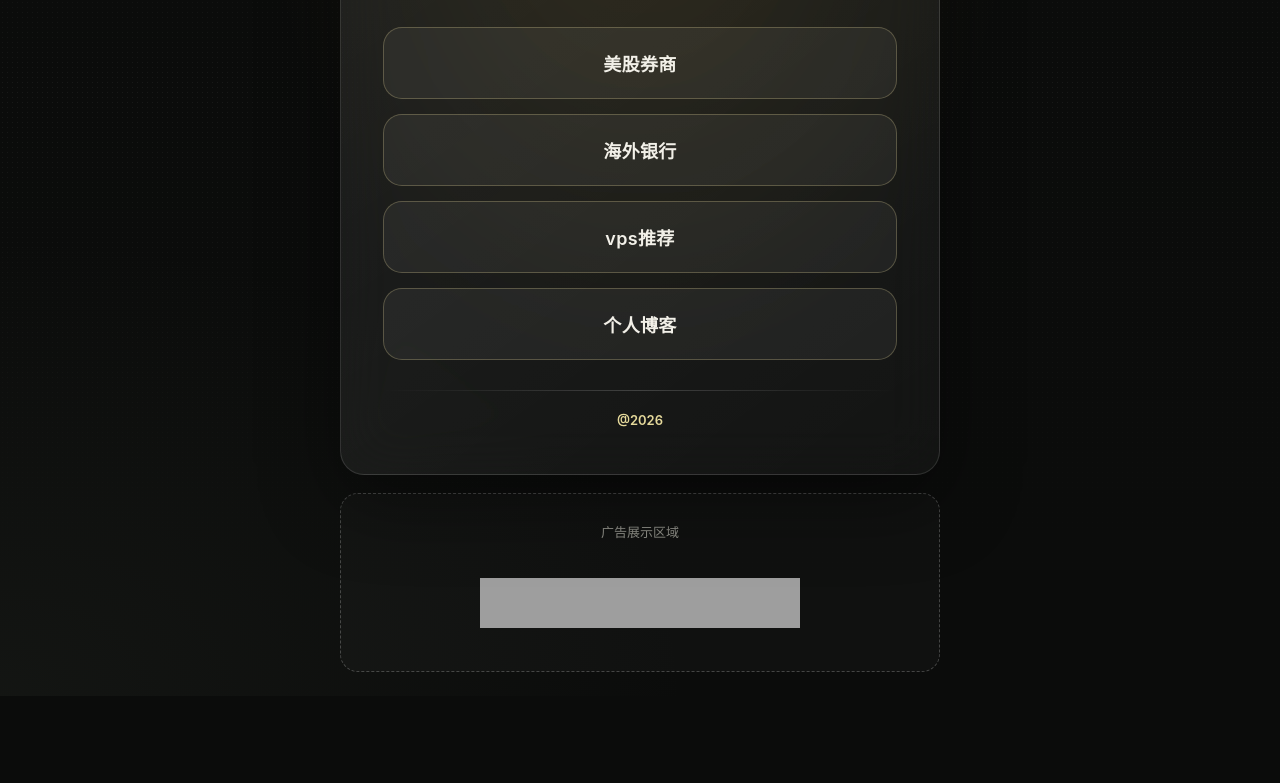
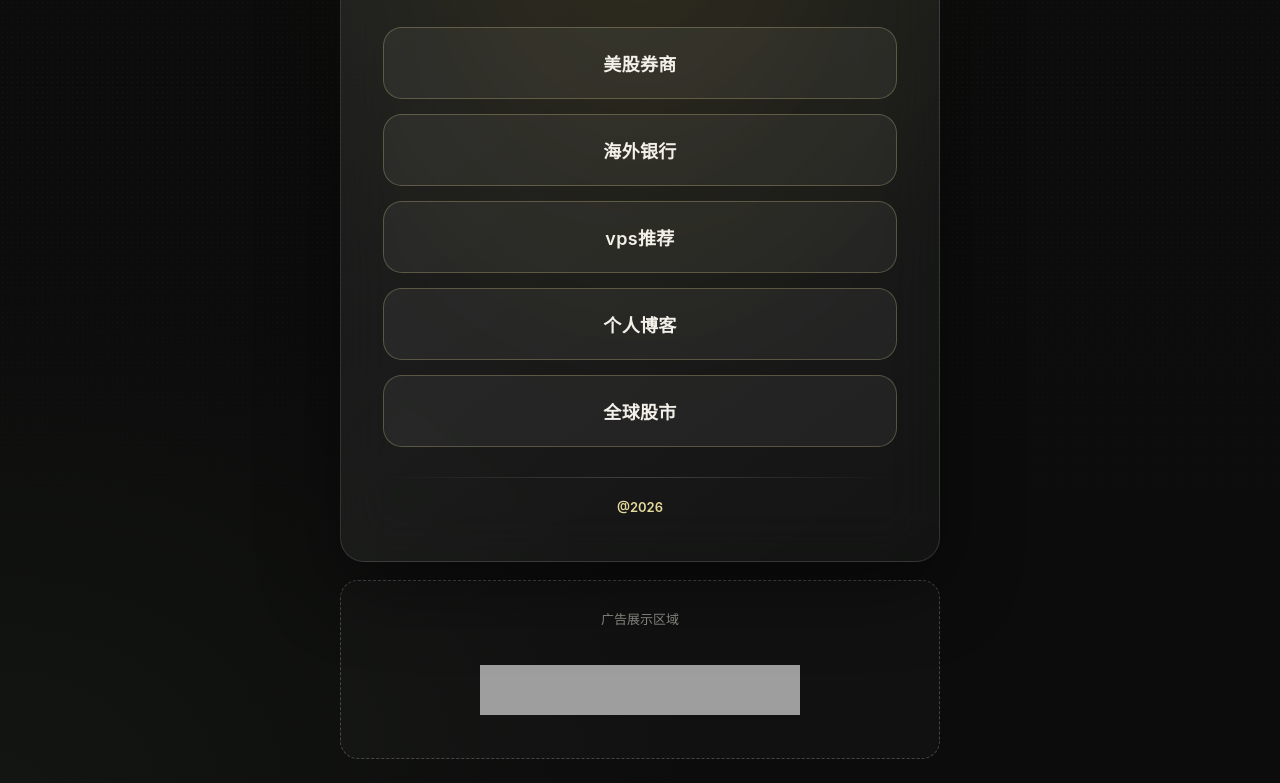
Before and after one commit to luo2002/nav, a plain HTML site: page index.html in a window 1280 px wide. Shown: the part 155-938 px from the top of the page. Before the commit the page ends 851 px from the top, so only its background shows below. Drawn offline with Linux system fonts and the light colour scheme; grey boxes are pictures that could not be loaded.

Commit message:
Update index.html

```diff
--- a/index.html
+++ b/index.html
@@ -188,6 +188,7 @@
         <!-- <a class="nav-link" href="https://example.com" target="_blank" rel="noopener noreferrer">悬赏发布平台</a> -->
         <a class="nav-link" href="https://my.racknerd.com/aff.php?aff=21516" target="_blank" rel="noopener noreferrer">vps推荐</a>
         <a class="nav-link" href="https://xi678.blogspot.com" target="_blank" rel="noopener noreferrer">个人博客</a>
+        <a class="nav-link" href="https://cn.tradingview.com/?aff_id=1172077" target="_blank" rel="noopener noreferrer">全球股市</a>
         <!-- <a class="nav-link" href="https://t.me/xi6768" target="_blank" rel="noopener noreferrer">Telegram</a> -->
 
 
```
